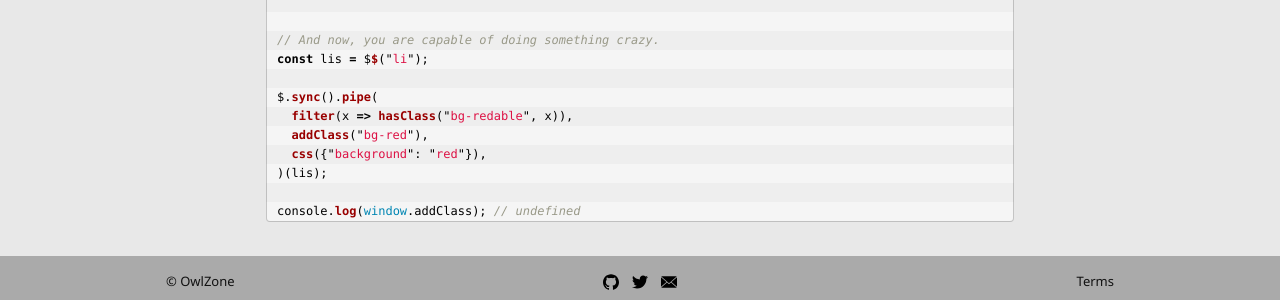
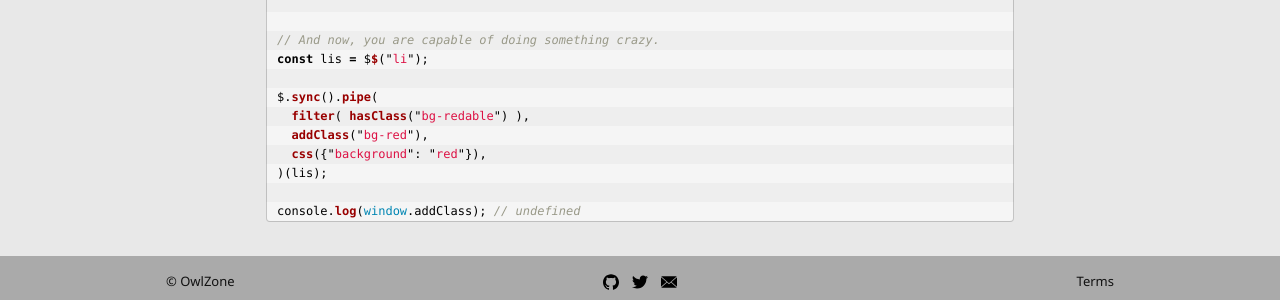
Before and after one commit to mapkts/owlzone, a Jekyll site: the page built from _posts/2020-05-23-a-thought-on-shortening-function-calls.md, in a window 1280 px wide and 900 px high, scrolled down 1976 px. Shown: the part 596-896 px from the top of the window. Built offline with Jekyll 4.4.1, drawn with Linux system fonts in a browser that asks for light colours.

Commit message:
Update code example

```diff
--- a/_posts/2020-05-23-a-thought-on-shortening-function-calls.md
+++ b/_posts/2020-05-23-a-thought-on-shortening-function-calls.md
@@ -101,7 +101,7 @@ $.sync.pipe = function () {
 const lis = $$("li");
 
 $.sync().pipe(
-  filter(x => hasClass("bg-redable", x)),
+  filter( hasClass("bg-redable") ),
   addClass("bg-red"),
   css({"background": "red"}),
 )(lis);
```
